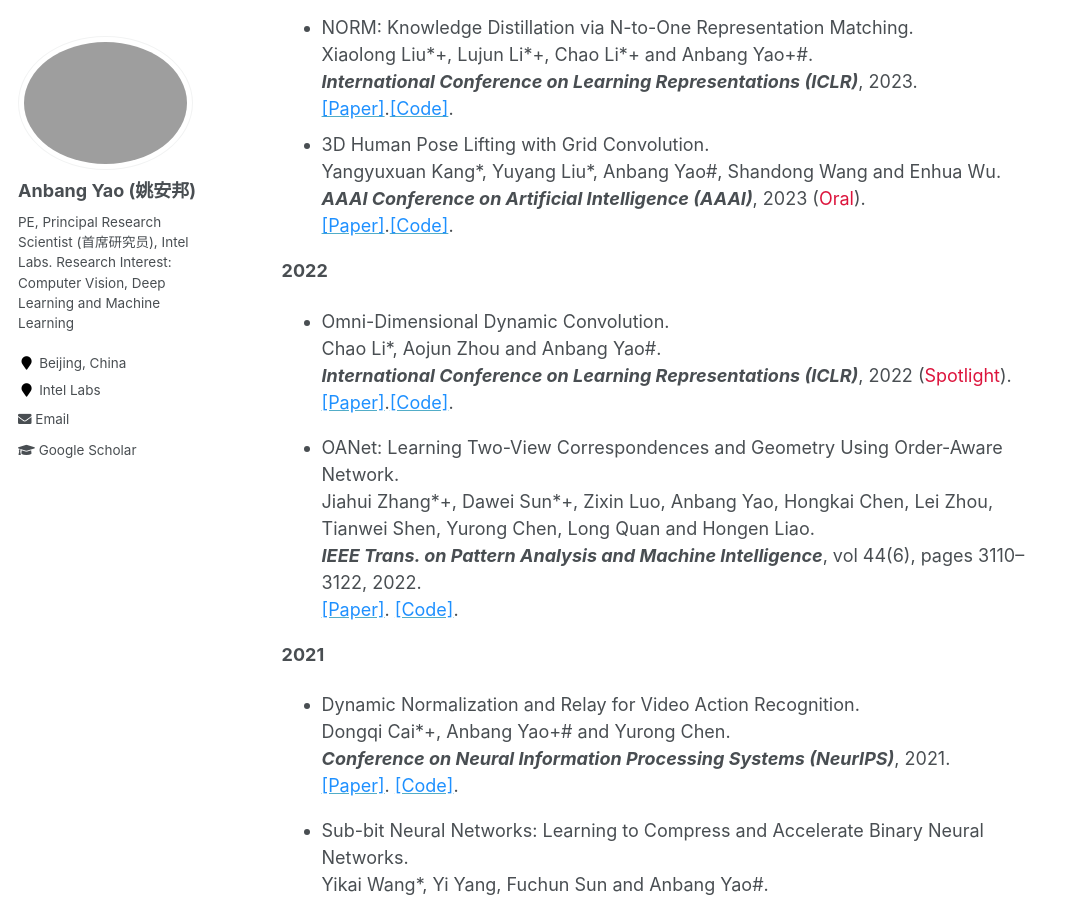
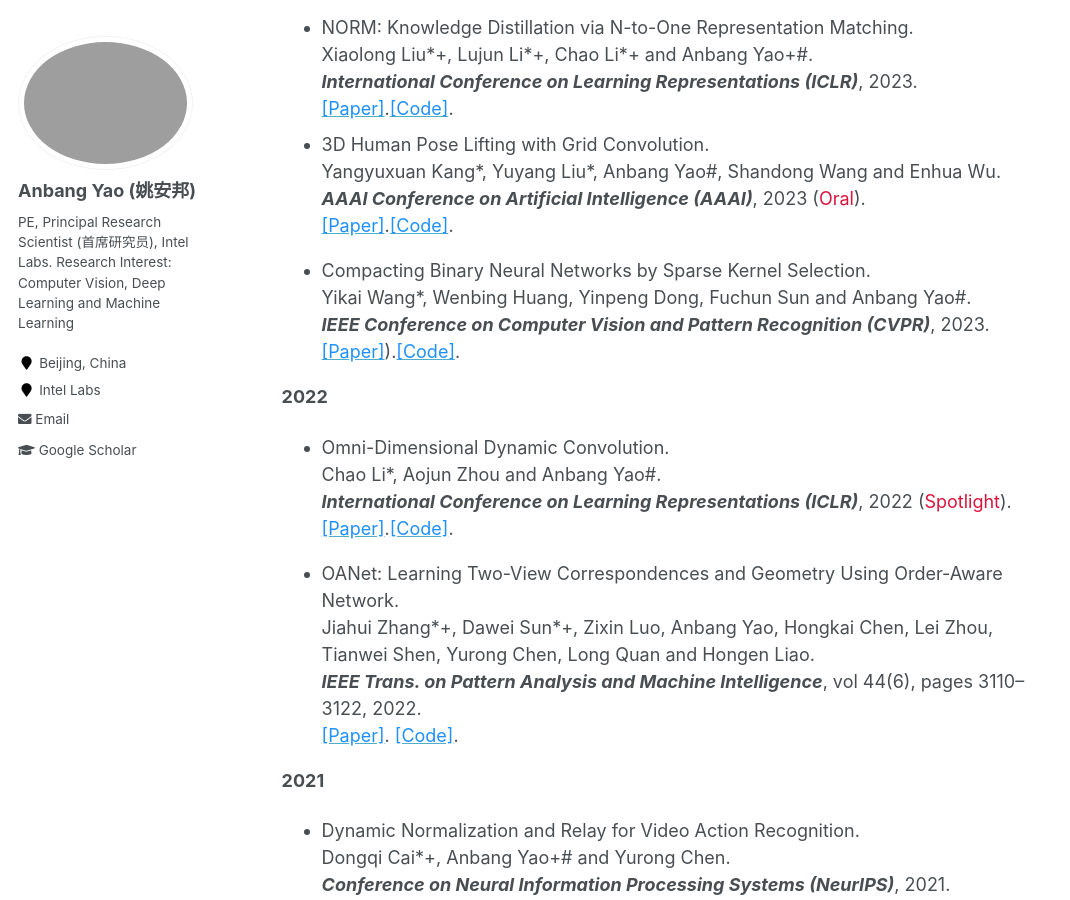
Before and after one commit to YaoAnbang/YaoAnbang.github.io, a Jekyll site: the page built from _pages/about.md, in a window 1280 px wide and 900 px high, scrolled down 2153 px. Shown: the whole window, without its empty margins (0-1070 px from the left). Built offline with Jekyll 4.4.1, drawn with Linux system fonts in a browser that asks for light colours.

Commit message:
Update about.md

```diff
--- a/_pages/about.md
+++ b/_pages/about.md
@@ -54,7 +54,13 @@ Selected Publications
 **2023**
 <!-- <blockquote> -->
 + NORM: Knowledge Distillation via N-to-One Representation Matching.<br> Xiaolong Liu\*\+, Lujun Li\*\+, Chao Li\*\+ and Anbang Yao\+\#.<br><em>**International Conference on Learning Representations (ICLR)**</em>, 2023.<br> [<font color="DodgerBlue">[Paper]</font>](https://openreview.net/pdf?id=CRNwGauQpb6).[<font color="DodgerBlue">[Code]</font>](https://github.com/OSVAI/NORM).<br>
+<!--</blockquote> -->
+<!--</blockquote> -->
 + 3D Human Pose Lifting with Grid Convolution.<br> Yangyuxuan Kang\*, Yuyang Liu\*, Anbang Yao\#, Shandong Wang and Enhua Wu.<br><em>**AAAI Conference on Artificial Intelligence (AAAI)**</em>, 2023 (<font color="Crimson">Oral</font>).<br> [<font color="DodgerBlue">[Paper]</font>](https://arxiv.org/pdf/2302.08760.pdf).[<font color="DodgerBlue">[Code]</font>](https://github.com/OSVAI/GridConv).<br>
+<!--</blockquote> -->
+
+<!-- <blockquote> -->
++ Compacting Binary Neural Networks by Sparse Kernel Selection.<br> Yikai Wang\*, Wenbing Huang, Yinpeng Dong, Fuchun Sun and Anbang Yao\#.<br> <em>**IEEE Conference on Computer Vision and Pattern Recognition (CVPR)**</em>, 2023.<br> [<font color="DodgerBlue">[Paper]</font>](https://arxiv.org/pdf/2303.14470.pdf)).[<font color="DodgerBlue">[Code]</font>](https://github.com/yikaiw/SNN).<br>
 <!--</blockquote> -->
 
 **2022**<!-- <blockquote> -->
```
